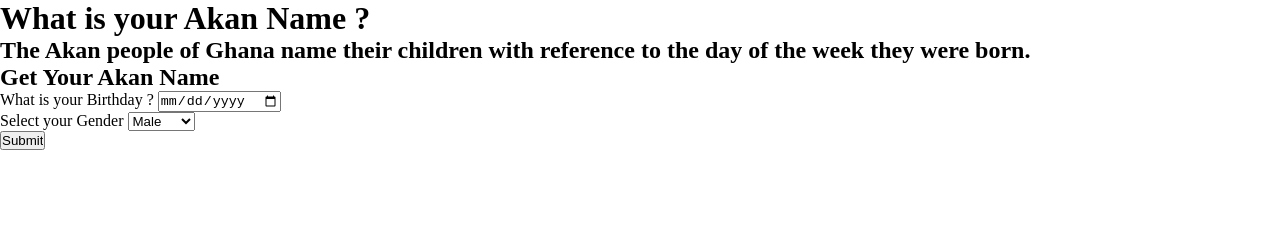
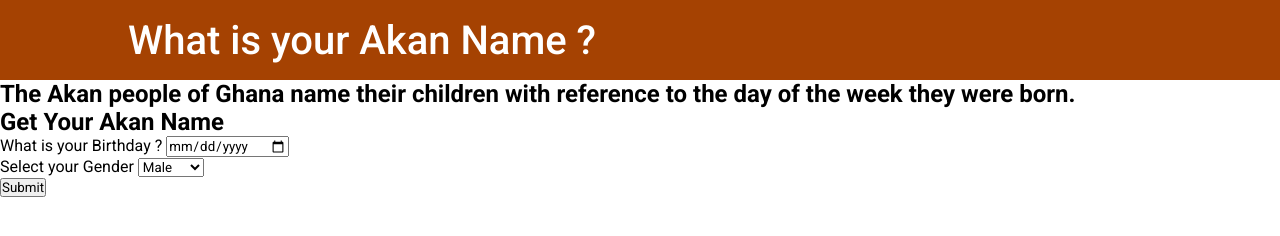
Before and after one commit to otienotimothy/Get-birthday, a plain HTML site: page index.html in a window 1280 px wide. Drawn offline with Linux system fonts and the light colour scheme.

Commit message:
add styling for the header section

```diff
--- a/index.css
+++ b/index.css
@@ -6,4 +6,20 @@
     padding: 0;
     margin: 0;
     box-sizing: border-box;
+    font-family: 'Roboto', sans-serif;
 }
+
+/* Header Section */
+header {
+    background-color: #A54202;
+    height: 10vh;
+    display: flex;
+    align-items: center;
+    padding-left: 10%;
+}
+
+header h1 {
+    font-size: 2.5rem;
+    font-weight: 500;
+    color: white;
+}
```
